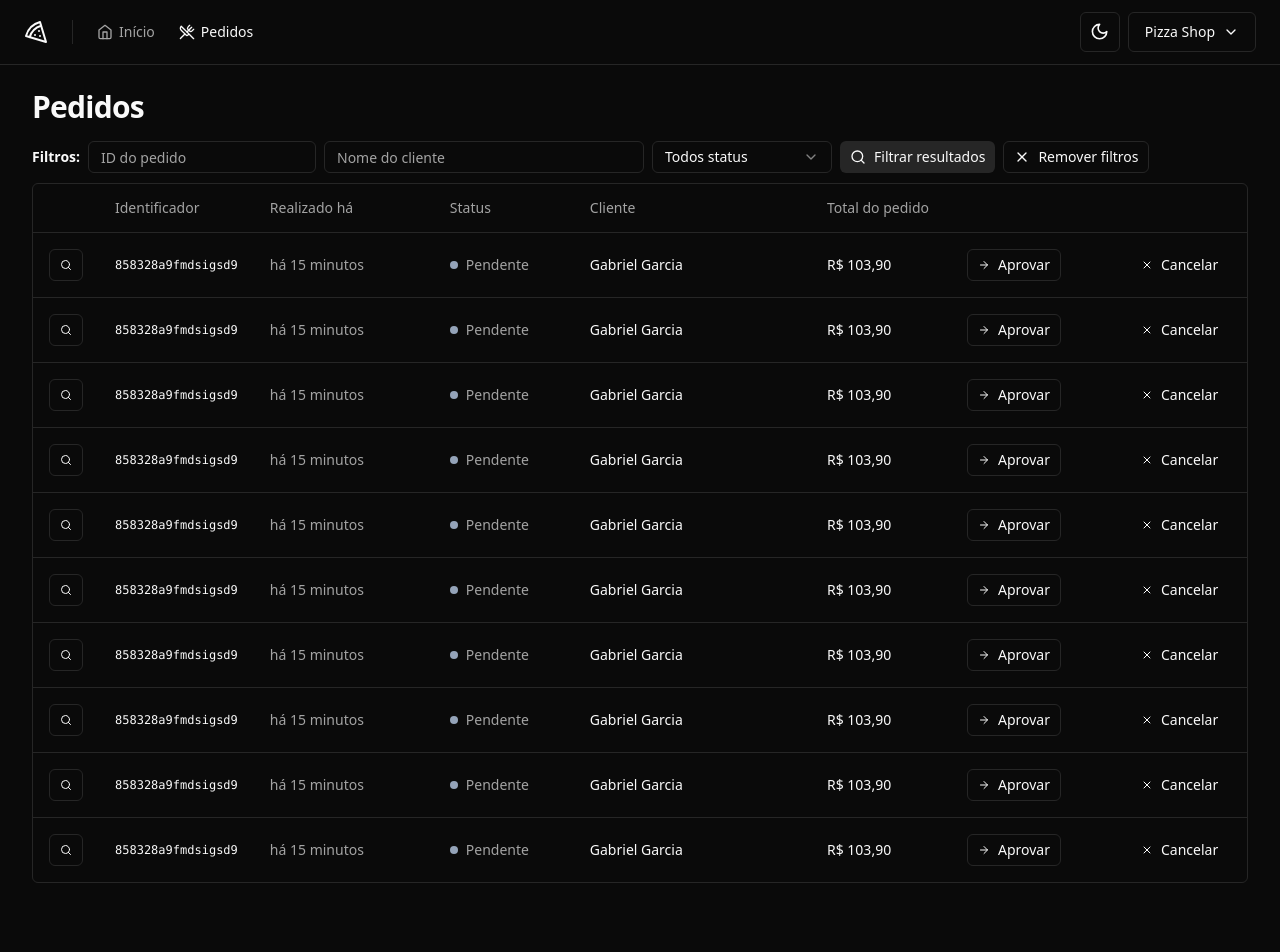
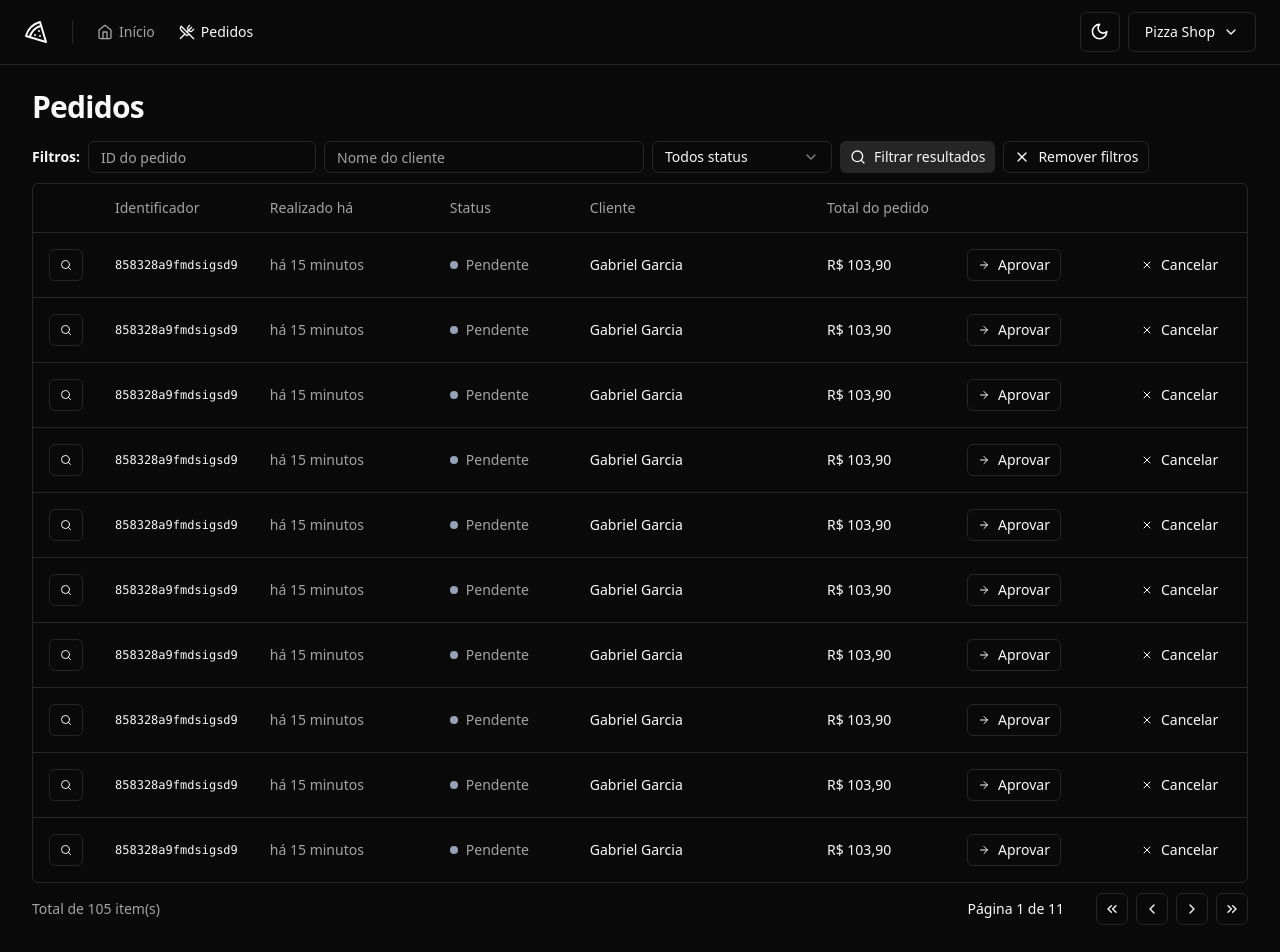
Before and after one commit to gabrielgxrcia/pizza-shop, a React (Vite) app: page /orders in a window 1280 px wide. Shown: the top 952 px of the page. Before the commit the page ends 915 px from the top, so only its background shows below. Built offline with nearby package versions, Linux system fonts and the light colour scheme.

Commit message:
feat: pagination component

```diff
--- /dev/null
+++ b/src/components/pagination.tsx
@@ -0,0 +1,57 @@
+import {
+  ChevronLeft,
+  ChevronRight,
+  ChevronsLeft,
+  ChevronsRight,
+} from 'lucide-react'
+
+import { Button } from './ui/button'
+
+export interface PaginationProps {
+  pageIndex: number
+  totalCount: number
+  perPage: number
+}
+
+export function Pagination({
+  pageIndex,
+  perPage,
+  totalCount,
+}: PaginationProps) {
+  const pages = Math.ceil(totalCount / perPage) || 1
+
+  return (
+    <div className="flex items-center justify-between">
+      <span className="text-sm text-muted-foreground">
+        Total de {totalCount} item(s)
+      </span>
+
+      <div className="flex items-center gap-6 lg:gap-8">
+        <div className="text-sm font-medium">
+          Página {pageIndex + 1} de {pages}
+        </div>
+        <div className="flex items-center gap-2">
+          <Button variant="outline" className="h-8 w-8 p-0">
+            <ChevronsLeft className="h-4 w-4" />
+            <span className="sr-only">Primeira página</span>
+          </Button>
+
+          <Button variant="outline" className="h-8 w-8 p-0">
+            <ChevronLeft className="h-4 w-4" />
+            <span className="sr-only">Próxima página</span>
+          </Button>
+
+          <Button variant="outline" className="h-8 w-8 p-0">
+            <ChevronRight className="h-4 w-4" />
+            <span className="sr-only">Página anterior</span>
+          </Button>
+
+          <Button variant="outline" className="h-8 w-8 p-0">
+            <ChevronsRight className="h-4 w-4" />
+            <span className="sr-only">Última página</span>
+          </Button>
+        </div>
+      </div>
+    </div>
+  )
+}
--- a/src/pages/app/orders/orders.tsx
+++ b/src/pages/app/orders/orders.tsx
@@ -1,5 +1,6 @@
 import { Helmet } from 'react-helmet-async'
 
+import { Pagination } from '@/components/pagination'
 import {
   Table,
   TableBody,
@@ -17,7 +18,7 @@
       <Helmet title="Pedidos" />
       <div className="flex flex-col gap-4">
         <h1 className="text-3xl font-bold tracking-tight">Pedidos</h1>
-      </div>
+
         <div className="space-y-2.5">
           <OrderTableFilters />
 
@@ -42,6 +43,9 @@
               </TableBody>
             </Table>
           </div>
+
+          <Pagination pageIndex={0} totalCount={105} perPage={10} />
+        </div>
       </div>
     </>
   )
```
Lines whose indentation alone changed are shown as unchanged.
